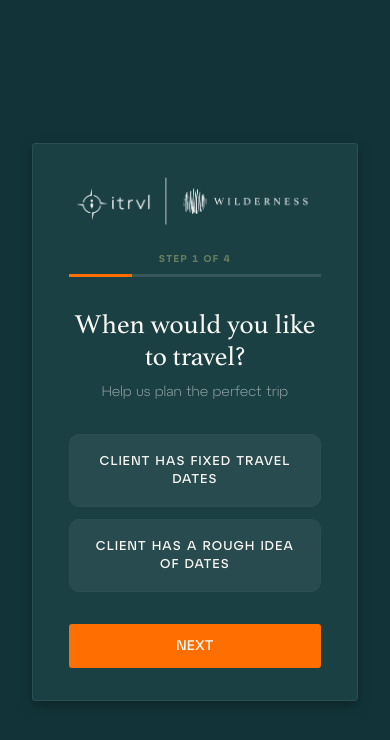
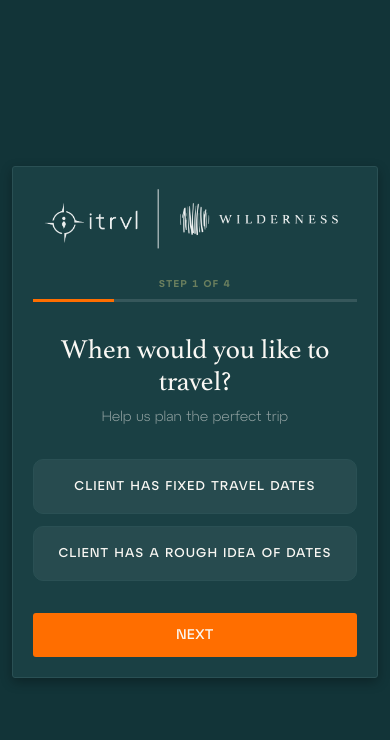
Before and after one commit to andyaltman/fora, a Next.js app: page / in a window 390 px wide. Shown: the top 740 px of the page. Built offline with nearby package versions, Linux system fonts and the light colour scheme.

Commit message:
feat: mobile responsiveness pass

```diff
--- a/src/app/globals.css
+++ b/src/app/globals.css
@@ -90,3 +90,25 @@ body {
 .fade-in-up {
   animation: fadeInUp 0.3s ease forwards;
 }
+
+/* Mobile breakpoint */
+@media (max-width: 480px) {
+  .pill-grid {
+    grid-template-columns: repeat(2, 1fr) !important;
+  }
+  .budget-grid {
+    grid-template-columns: repeat(2, 1fr) !important;
+  }
+  .bg-fixed {
+    background-attachment: scroll !important;
+  }
+  .form-card {
+    padding: 1.25rem !important;
+  }
+  .form-outer {
+    padding: 0.75rem !important;
+  }
+  .year-pill {
+    font-size: 0.95rem !important;
+  }
+}
--- a/src/components/DatePicker.tsx
+++ b/src/components/DatePicker.tsx
@@ -145,12 +145,14 @@ export default function DatePicker({ label, value, onChange, min }: DatePickerPr
     position: 'absolute',
     top: 'calc(100% + 6px)',
     left: 0,
+    right: 0,
     zIndex: 200,
     background: '#1a4a4e',
     border: '1px solid var(--border-hover)',
     borderRadius: '10px',
     padding: '1rem',
     width: '280px',
+    maxWidth: 'calc(100vw - 2rem)',
     boxShadow: '0 12px 40px rgba(0,0,0,0.5)',
   };
 
--- a/src/components/FormWizard.tsx
+++ b/src/components/FormWizard.tsx
@@ -94,6 +94,7 @@ export default function FormWizard({ itinerary }: FormWizardProps) {
 
   return (
     <div
+      className={`form-outer${destination.bgImage ? ' bg-fixed' : ''}`}
       style={{
         minHeight: '100vh',
         display: 'flex',
@@ -119,6 +120,7 @@ export default function FormWizard({ itinerary }: FormWizardProps) {
         }} />
       )}
       <div
+        className="form-card"
         style={{
           position: 'relative',
           zIndex: 1,
--- a/src/components/PillGrid.tsx
+++ b/src/components/PillGrid.tsx
@@ -7,6 +7,7 @@ interface PillGridProps {
 export default function PillGrid({ children }: PillGridProps) {
   return (
     <div
+      className="pill-grid"
       style={{
         display: 'grid',
         gridTemplateColumns: 'repeat(auto-fit, minmax(100px, 1fr))',
--- a/src/components/StepBudget.tsx
+++ b/src/components/StepBudget.tsx
@@ -57,7 +57,7 @@ export default function StepBudget({ budget, onChange }: StepBudgetProps) {
 
       <div style={{ marginBottom: '1.75rem' }}>
         <label style={microLabel}>PER PERSON BUDGET</label>
-        <div style={{ display: 'grid', gridTemplateColumns: 'repeat(3, 1fr)', gap: '0.75rem' }}>
+        <div className="budget-grid" style={{ display: 'grid', gridTemplateColumns: 'repeat(3, 1fr)', gap: '0.75rem' }}>
           {budgetRanges.map((range) => (
             <PillButton
               key={range}
--- a/src/components/StepConfirmation.tsx
+++ b/src/components/StepConfirmation.tsx
@@ -66,6 +66,7 @@ const row = (label: string, value: string, isLast = false) => (
       fontWeight: '300',
       color: 'var(--text-primary)',
       textAlign: 'right',
+      wordBreak: 'break-word',
     }}>
       {value}
     </span>
--- a/src/components/StepDates.tsx
+++ b/src/components/StepDates.tsx
@@ -190,6 +190,7 @@ export default function StepDates({ dates, onChange, subtitle = 'Help us plan th
               {years.map((year) => (
                 <button
                   key={year}
+                  className="year-pill"
                   onClick={() => handleYearSelect(year)}
                   style={{
                     flex: 1,
```
